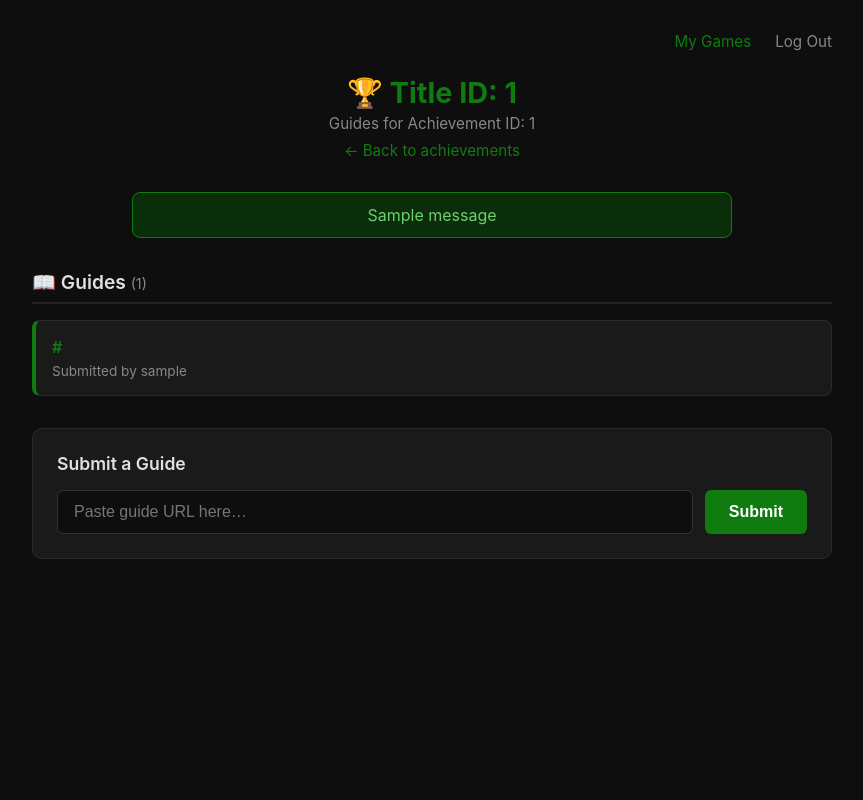
After one commit to bmoneill/overachiever, a Flask app: a page that uses templates/achievement_guides.html in a window 1280 px wide. The commit adds this page. Shown: the whole page, without its empty margins (208-1071 px from the left). Run offline with Flask 3, Linux system fonts and the light colour scheme; a user stored in the database is signed in; tables that the repository leaves empty hold one stand-in row (values such as "Sample post"); one stand-in notice (Sample message) is shown.

Commit message:
Add support for achievement guides

```diff
--- a/app.py
+++ b/app.py
@@ -50,9 +50,9 @@ def close_db(exception):
 
 
 def init_db():
-    """Create the users table if it doesn't exist."""
+    """Create the tables if they don't exist."""
     db = get_db()
-    db.execute(
+    db.executescript(
         """
         CREATE TABLE IF NOT EXISTS users (
             id INTEGER PRIMARY KEY AUTOINCREMENT,
@@ -60,7 +60,15 @@ def init_db():
             email TEXT UNIQUE NOT NULL,
             password_hash TEXT NOT NULL,
             xuid TEXT NOT NULL
-        )
+        );
+        CREATE TABLE IF NOT EXISTS guides (
+            id INTEGER PRIMARY KEY AUTOINCREMENT,
+            url TEXT NOT NULL,
+            title_id INTEGER NOT NULL,
+            achievement_id INTEGER DEFAULT NULL,
+            user_id INTEGER,
+            FOREIGN KEY (user_id) REFERENCES users(id)
+        );
         """
     )
     db.commit()
@@ -102,6 +110,15 @@ def load_user(user_id):
         password_hash=row["password_hash"],
         xuid=row["xuid"],
     )
+
+
+class Guide:
+    def __init__(self, id, url, title_id, achievement_id, user_id):
+        self.id = id
+        self.url = url
+        self.title_id = title_id
+        self.achievement_id = achievement_id
+        self.user_id = user_id
 
 
 def get_user_by_username(username):
@@ -393,5 +410,114 @@ def game_achievements(username, title_id):
     )
 
 
+@app.route("/games/<username>/<title_id>/guides", methods=["GET", "POST"])
+@login_required
+def game_guides(username, title_id):
+    """Show and submit guides for a game (not tied to a specific achievement)."""
+    target_user = get_user_by_username(username)
+    if target_user is None:
+        flash("User not found.", "error")
+        return redirect(url_for("my_games"))
+
+    game_name = request.args.get("game_name", f"Title ID: {title_id}")
+
+    if request.method == "POST":
+        url = request.form.get("url", "").strip()
+        if not url:
+            flash("Please provide a URL.", "error")
+        else:
+            db = get_db()
+            db.execute(
+                "INSERT INTO guides (url, title_id, achievement_id, user_id) VALUES (?, ?, NULL, ?)",
+                (url, title_id, current_user.id),
+            )
+            db.commit()
+            flash("Guide submitted!", "success")
+        return redirect(
+            url_for(
+                "game_guides", username=username, title_id=title_id, game_name=game_name
+            )
+        )
+
+    db = get_db()
+    rows = db.execute(
+        "SELECT g.id, g.url, g.title_id, g.achievement_id, g.user_id, u.username AS author "
+        "FROM guides g JOIN users u ON g.user_id = u.id "
+        "WHERE g.title_id = ? AND g.achievement_id IS NULL",
+        (title_id,),
+    ).fetchall()
+
+    guides = rows
+
+    return render_template(
+        "game_guides.html",
+        guides=guides,
+        game_name=game_name,
+        username=username,
+        title_id=title_id,
+    )
+
+
+@app.route(
+    "/games/<username>/<title_id>/achievement/<achievement_id>/guides",
+    methods=["GET", "POST"],
+)
+@login_required
+def achievement_guides(username, title_id, achievement_id):
+    """Show and submit guides for a specific achievement."""
+    target_user = get_user_by_username(username)
+    if target_user is None:
+        flash("User not found.", "error")
+        return redirect(url_for("my_games"))
+
+    game_name = request.args.get("game_name", f"Title ID: {title_id}")
+    achievement_name = request.args.get(
+        "achievement_name", f"Achievement ID: {achievement_id}"
+    )
+
+    if request.method == "POST":
+        url = request.form.get("url", "").strip()
+        if not url:
+            flash("Please provide a URL.", "error")
+        else:
+            db = get_db()
+            db.execute(
+                "INSERT INTO guides (url, title_id, achievement_id, user_id) VALUES (?, ?, ?, ?)",
+                (url, title_id, achievement_id, current_user.id),
+            )
+            db.commit()
+            flash("Guide submitted!", "success")
+        return redirect(
+            url_for(
+                "achievement_guides",
+                username=username,
+                title_id=title_id,
+                achievement_id=achievement_id,
+                game_name=game_name,
+                achievement_name=achievement_name,
+            )
+        )
+
+    db = get_db()
+    rows = db.execute(
+        "SELECT g.id, g.url, g.title_id, g.achievement_id, g.user_id, u.username AS author "
+        "FROM guides g JOIN users u ON g.user_id = u.id "
+        "WHERE g.title_id = ? AND g.achievement_id = ?",
+        (title_id, achievement_id),
+    ).fetchall()
+
+    guides = rows
+
+    return render_template(
+        "achievement_guides.html",
+        guides=guides,
+        game_name=game_name,
+        achievement_name=achievement_name,
+        username=username,
+        title_id=title_id,
+        achievement_id=achievement_id,
+    )
+
+
 if __name__ == "__main__":
     app.run(debug=True)
--- /dev/null
+++ b/templates/achievement_guides.html
@@ -0,0 +1,258 @@
+<!doctype html>
+<html lang="en">
+    <head>
+        <meta charset="UTF-8" />
+        <meta name="viewport" content="width=device-width, initial-scale=1.0" />
+        <title>{{ achievement_name }} Guides — Overachiever</title>
+        <style>
+            * {
+                box-sizing: border-box;
+                margin: 0;
+                padding: 0;
+            }
+            body {
+                font-family:
+                    -apple-system, BlinkMacSystemFont, "Segoe UI", Roboto,
+                    Helvetica, Arial, sans-serif;
+                background: #0e0e0e;
+                color: #e0e0e0;
+                min-height: 100vh;
+                padding: 2rem 1rem;
+            }
+            .container {
+                max-width: 800px;
+                margin: 0 auto;
+            }
+            h1 {
+                text-align: center;
+                margin-bottom: 0.25rem;
+                color: #107c10;
+                font-size: 1.8rem;
+            }
+            .subtitle {
+                text-align: center;
+                color: #888;
+                margin-bottom: 0.5rem;
+                font-size: 0.95rem;
+            }
+            .back-link {
+                display: block;
+                text-align: center;
+                margin-bottom: 2rem;
+                color: #107c10;
+                text-decoration: none;
+                font-size: 0.95rem;
+            }
+            .back-link:hover {
+                text-decoration: underline;
+            }
+            .error {
+                max-width: 600px;
+                margin: 1rem auto;
+                padding: 0.75rem 1rem;
+                background: #3b1010;
+                border: 1px solid #6b2020;
+                border-radius: 8px;
+                text-align: center;
+                color: #f5a0a0;
+            }
+            .success {
+                max-width: 600px;
+                margin: 1rem auto;
+                padding: 0.75rem 1rem;
+                background: #0a2e0a;
+                border: 1px solid #107c10;
+                color: #6fcf6f;
+                border-radius: 8px;
+                text-align: center;
+            }
+            .nav-bar {
+                display: flex;
+                justify-content: flex-end;
+                gap: 1.5rem;
+                margin-bottom: 1.5rem;
+            }
+            .nav-link {
+                color: #107c10;
+                text-decoration: none;
+                font-size: 0.95rem;
+            }
+            .nav-link:hover {
+                text-decoration: underline;
+            }
+            .nav-link.logout {
+                color: #888;
+            }
+            .section-header {
+                font-size: 1.2rem;
+                font-weight: 600;
+                margin: 2rem 0 1rem 0;
+                padding-bottom: 0.5rem;
+                border-bottom: 2px solid #222;
+                color: #e0e0e0;
+            }
+            .section-header .count {
+                font-weight: 400;
+                font-size: 0.9rem;
+                color: #888;
+            }
+            .guide-card {
+                display: flex;
+                align-items: center;
+                justify-content: space-between;
+                gap: 1rem;
+                background: #1a1a1a;
+                border: 1px solid #2a2a2a;
+                border-radius: 8px;
+                padding: 1rem;
+                margin-bottom: 0.5rem;
+                border-left: 4px solid #107c10;
+            }
+            .guide-card:hover {
+                background: #222;
+                border-color: #107c10;
+                border-left-color: #107c10;
+            }
+            .guide-info {
+                flex: 1;
+                min-width: 0;
+            }
+            .guide-url {
+                color: #107c10;
+                text-decoration: none;
+                font-weight: 600;
+                font-size: 1rem;
+                word-break: break-all;
+            }
+            .guide-url:hover {
+                text-decoration: underline;
+            }
+            .guide-author {
+                font-size: 0.85rem;
+                color: #888;
+                margin-top: 0.35rem;
+            }
+            .no-results {
+                text-align: center;
+                color: #888;
+                margin-top: 2rem;
+                margin-bottom: 2rem;
+            }
+            .submit-form {
+                margin-top: 2rem;
+                background: #1a1a1a;
+                border: 1px solid #2a2a2a;
+                border-radius: 10px;
+                padding: 1.5rem;
+            }
+            .submit-form h2 {
+                font-size: 1.1rem;
+                font-weight: 600;
+                color: #e0e0e0;
+                margin-bottom: 1rem;
+            }
+            .form-row {
+                display: flex;
+                gap: 0.75rem;
+                align-items: stretch;
+            }
+            .form-row input {
+                flex: 1;
+                padding: 0.75rem 1rem;
+                font-size: 1rem;
+                border: 1px solid #333;
+                border-radius: 6px;
+                background: #0e0e0e;
+                color: #e0e0e0;
+                outline: none;
+                transition: border-color 0.2s;
+            }
+            .form-row input:focus {
+                border-color: #107c10;
+            }
+            .form-row button {
+                padding: 0.75rem 1.5rem;
+                font-size: 1rem;
+                font-weight: 600;
+                border: none;
+                border-radius: 6px;
+                background: #107c10;
+                color: #fff;
+                cursor: pointer;
+                transition: background 0.2s;
+                white-space: nowrap;
+            }
+            .form-row button:hover {
+                background: #0e6b0e;
+            }
+        </style>
+    </head>
+    <body>
+        <div class="container">
+            <div class="nav-bar">
+                <a class="nav-link" href="{{ url_for('my_games') }}"
+                    >My Games</a
+                >
+                <a class="nav-link logout" href="{{ url_for('logout') }}"
+                    >Log Out</a
+                >
+            </div>
+
+            <h1>🏆 {{ game_name }}</h1>
+            <p class="subtitle">Guides for {{ achievement_name }}</p>
+            <a
+                class="back-link"
+                href="{{ url_for('game_achievements', username=username, title_id=title_id) }}"
+                >&larr; Back to achievements</a
+            >
+
+            {% with messages = get_flashed_messages(with_categories=true) %}
+            {% for category, message in messages %}
+            <div class="{{ category }}">{{ message }}</div>
+            {% endfor %}
+            {% endwith %}
+
+            {% if guides %}
+            <div class="section-header">
+                📖 Guides <span class="count">({{ guides | length }})</span>
+            </div>
+            {% for guide in guides %}
+            <div class="guide-card">
+                <div class="guide-info">
+                    <a
+                        class="guide-url"
+                        href="{{ guide.url }}"
+                        target="_blank"
+                        rel="noopener noreferrer"
+                        >{{ guide.url }}</a
+                    >
+                    <div class="guide-author">Submitted by {{ guide.author }}</div>
+                </div>
+            </div>
+            {% endfor %}
+            {% else %}
+            <p class="no-results">
+                No guides have been submitted for this achievement yet.
+            </p>
+            {% endif %}
+
+            <div class="submit-form">
+                <h2>Submit a Guide</h2>
+                <form
+                    method="POST"
+                    action="{{ url_for('achievement_guides', username=username, title_id=title_id, achievement_id=achievement_id) }}"
+                >
+                    <div class="form-row">
+                        <input
+                            type="text"
+                            name="url"
+                            required
+                            placeholder="Paste guide URL here…"
+                        />
+                        <button type="submit">Submit</button>
+                    </div>
+                </form>
+            </div>
+        </div>
+    </body>
+</html>
```
Also changed, not shown: templates/game_achievements.html (+38 -0 lines), templates/game_guides.html (added, +239 -0 lines), README.md.
